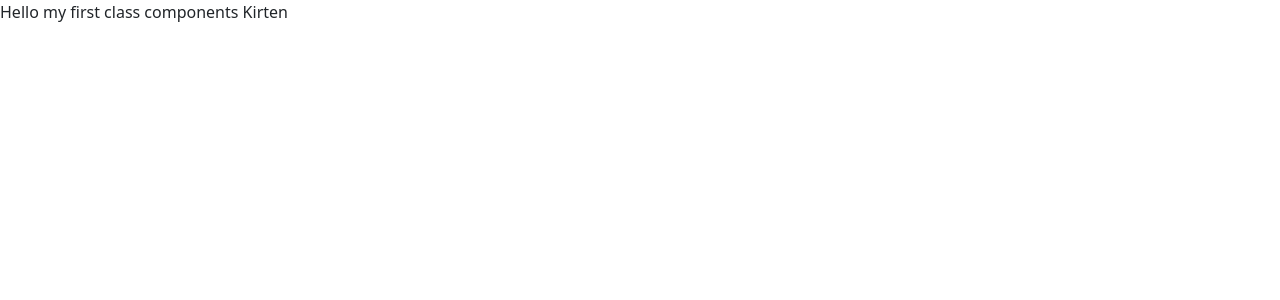
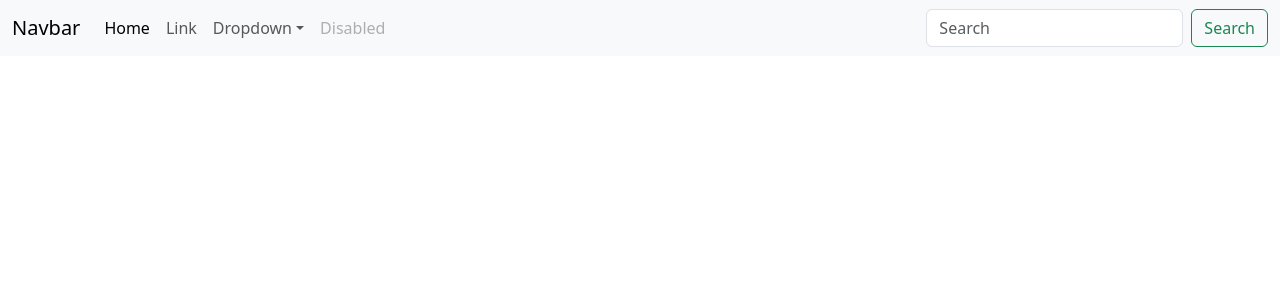
Before and after one commit to krishsunny9876-sudo/Class-Based-React, a React (Create React App) app: page / in a window 1280 px wide. Shown: the top 300 px of the page. Built offline with nearby package versions, Linux system fonts and the light colour scheme.

Commit message:
add navbar

```diff
--- a/src/App.js
+++ b/src/App.js
@@ -1,4 +1,4 @@
-
+import Navbar from './Components/Navbar';
 import React, { Component } from 'react'
 
 export default class App extends Component {
@@ -6,7 +6,7 @@ export default class App extends Component {
   render() {
     return (
       <div>
-        Hello my first class components {this.c}
+        <Navbar />
       </div>
     )
   }
```
